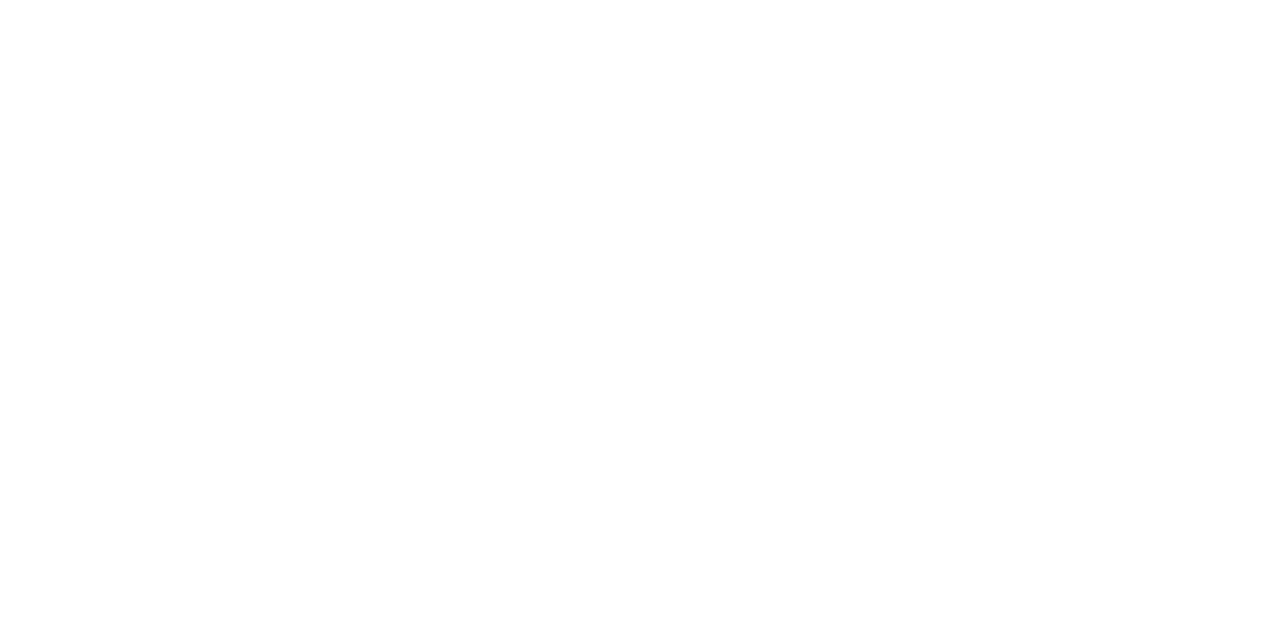
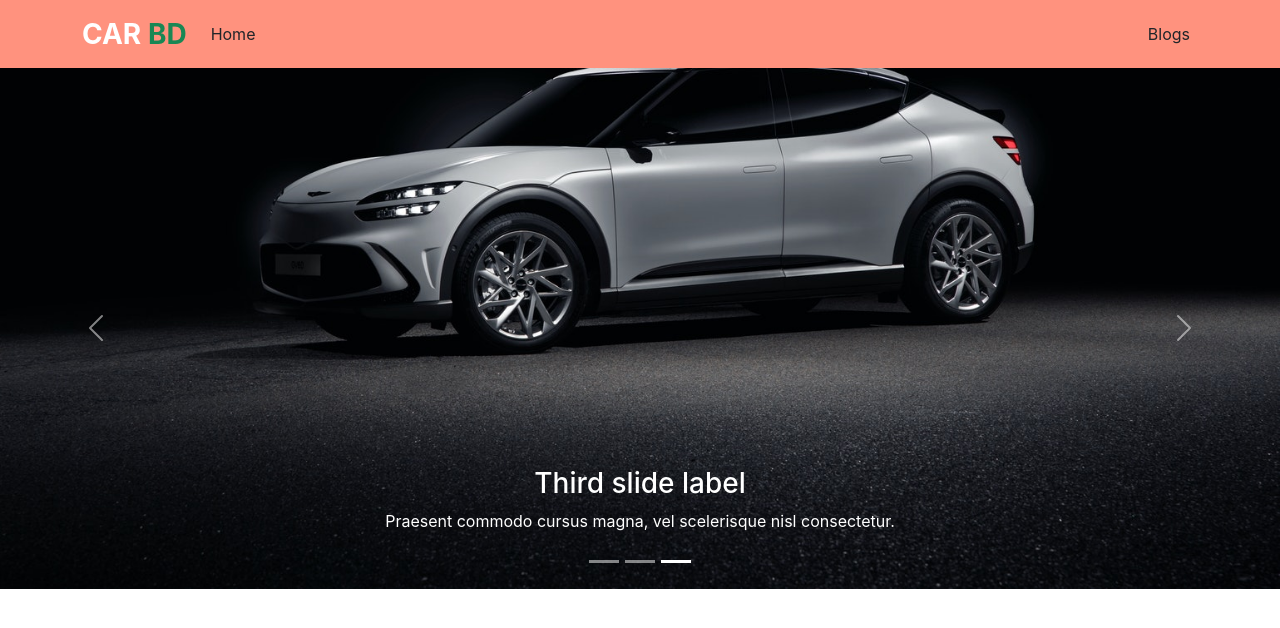
Before and after one commit to Hasanat902/warehouse-management-client-side, a React (Create React App) app: page / in a window 1280 px wide. Shown: the top 628 px of the page. Built offline with nearby package versions, Linux system fonts and the light colour scheme.

Commit message:
navbar added

```diff
--- a/src/App.js
+++ b/src/App.js
@@ -1,8 +1,15 @@
+import { Route, Routes } from 'react-router-dom';
 import './App.css';
+import Home from './Pages/Home/Home/Home';
+import Header from './Pages/Shared/Header/Header';
 
 function App() {
   return (
     <div>
+      <Header></Header>
+      <Routes>
+        <Route path='/' element={<Home></Home>}></Route>
+      </Routes>
 
     </div>
   );
--- /dev/null
+++ b/src/Pages/Home/Banner/Banner.js
@@ -0,0 +1,51 @@
+import React from "react";
+import { Carousel } from "react-bootstrap";
+import banner1 from '../../../images/banner/banner1.jpg';
+import banner2 from '../../../images/banner/banner2.jpg';
+import banner3 from '../../../images/banner/banner3.jpg';
+
+const Banner = () => {
+  return (
+    <div>
+      <Carousel>
+        <Carousel.Item interval={1000}>
+          <img
+            className="d-block w-100"
+            src={banner1}
+            alt="First slide"
+          />
+          <Carousel.Caption>
+            <h3>First slide label</h3>
+            <p>Nulla vitae elit libero, a pharetra augue mollis interdum.</p>
+          </Carousel.Caption>
+        </Carousel.Item>
+        <Carousel.Item interval={500}>
+          <img
+            className="d-block w-100"
+            src={banner2}
+            alt="Second slide"
+          />
+          <Carousel.Caption>
+            <h3>Second slide label</h3>
+            <p>Lorem ipsum dolor sit amet, consectetur adipiscing elit.</p>
+          </Carousel.Caption>
+        </Carousel.Item>
+        <Carousel.Item>
+          <img
+            className="d-block w-100"
+            src={banner3}
+            alt="Third slide"
+          />
+          <Carousel.Caption>
+            <h3>Third slide label</h3>
+            <p>
+              Praesent commodo cursus magna, vel scelerisque nisl consectetur.
+            </p>
+          </Carousel.Caption>
+        </Carousel.Item>
+      </Carousel>
+    </div>
+  );
+};
+
+export default Banner;
--- /dev/null
+++ b/src/Pages/Home/Home/Home.js
@@ -0,0 +1,12 @@
+import React from 'react';
+import Banner from '../Banner/Banner';
+
+const Home = () => {
+    return (
+        <div>
+            <Banner></Banner>
+        </div>
+    );
+};
+
+export default Home;
--- /dev/null
+++ b/src/Pages/Shared/Header/Header.css
@@ -0,0 +1,3 @@
+.background {
+    background-color: rgba(255, 99, 71, 0.699);
+}
--- /dev/null
+++ b/src/Pages/Shared/Header/Header.js
@@ -0,0 +1,28 @@
+import React from "react";
+import { Container, Nav, Navbar } from "react-bootstrap";
+import './Header.css';
+
+const Header = () => {
+  return (
+    <div>
+      <Navbar collapseOnSelect expand="lg" bg="" className="background" variant="dark">
+        <Container>
+          <Navbar.Brand href="#home" className="fw-bold fs-3">CAR <span className="text-success">BD</span></Navbar.Brand>
+          <Navbar.Toggle aria-controls="responsive-navbar-nav" />
+          <Navbar.Collapse id="responsive-navbar-nav">
+            <Nav className="me-auto">
+              <Nav.Link href="#features" className="text-dark fs-6">Home</Nav.Link>
+
+            </Nav>
+            <Nav>
+              <Nav.Link href="#deets" className="text-dark fs-6">Blogs</Nav.Link>
+
+            </Nav>
+          </Navbar.Collapse>
+        </Container>
+      </Navbar>
+    </div>
+  );
+};
+
+export default Header;
```
